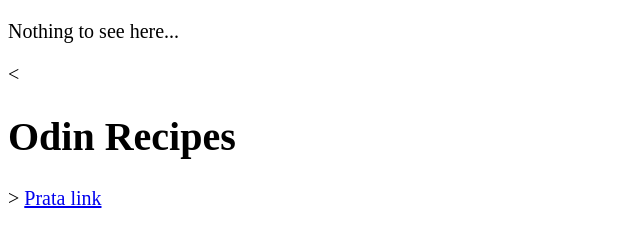
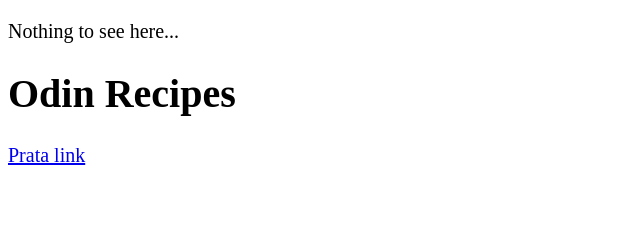
Before and after one commit to DeathCod3rZ/Odin-recipes, a plain HTML site: page index.html in a window 1280 px wide. Shown: the whole page, without its empty margins (0-640 px from the left). Drawn offline with Linux system fonts and the light colour scheme.

Commit message:
removed overflowed tags from index.html

```diff
--- a/index.html
+++ b/index.html
@@ -17,9 +17,9 @@
 <body>
   <p>Nothing to see here...</p>
   <!-- Project -->
-  <<h1>
+  <h1>
     Odin Recipes
-  </h1>>
+  </h1>
  <a href="recipes/prata.html">
      Prata link
  </a>
```
